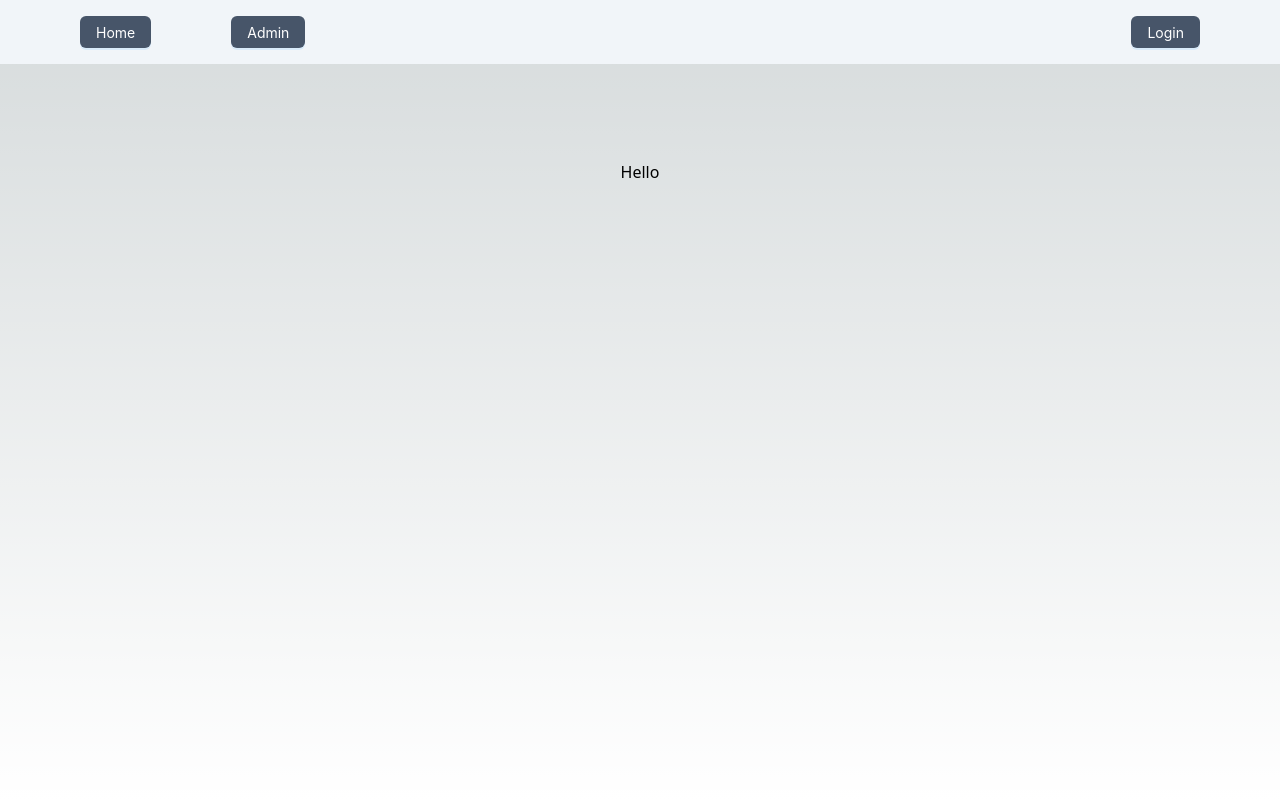
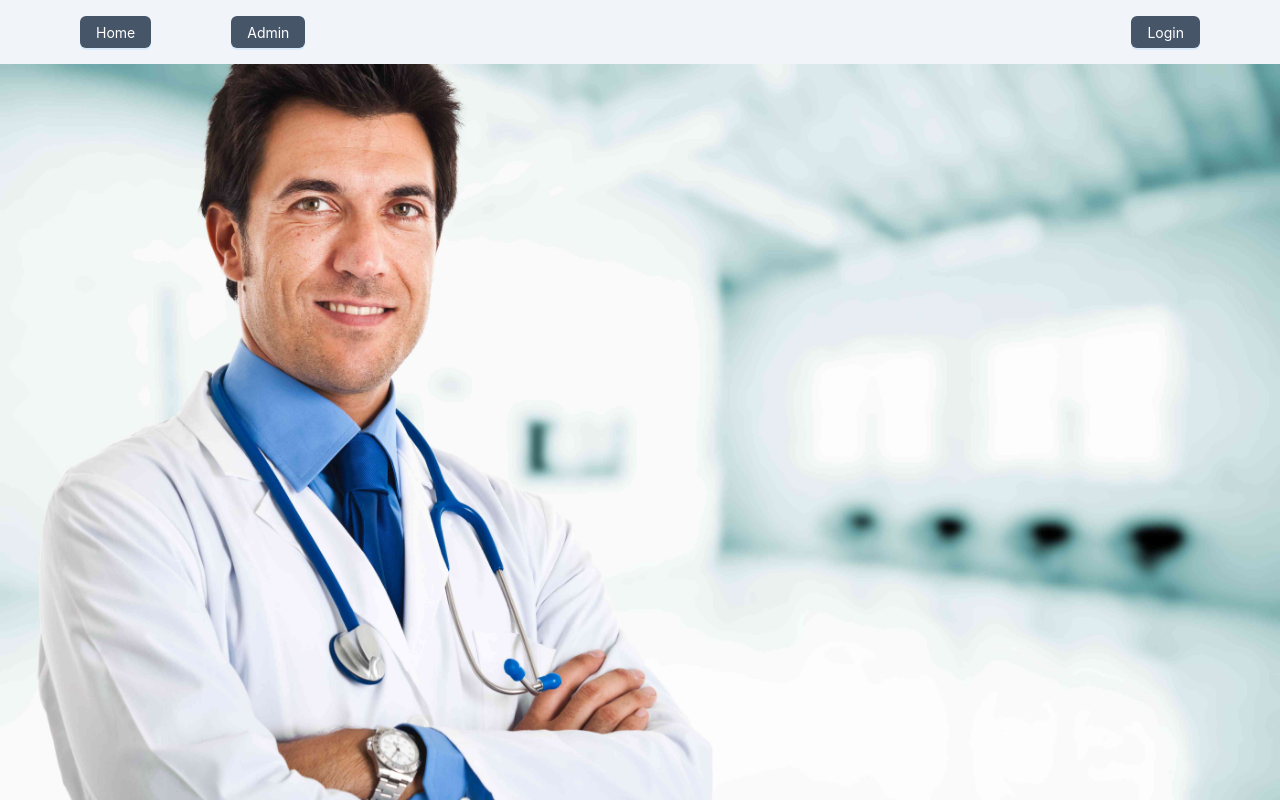
Before and after one commit to viethaihust/EHR-blockchain, a Next.js app: page / in a window 1280 px wide. Built offline with nearby package versions, Linux system fonts and the light colour scheme.

Commit message:
add-routing

```diff
--- a/next.config.mjs
+++ b/next.config.mjs
@@ -1,4 +1,14 @@
 /** @type {import('next').NextConfig} */
-const nextConfig = {};
+const nextConfig = {
+    async redirects() {
+        return [
+            {
+                source: '/admin',
+                destination: '/admin/hospitals',
+                permanent: true,
+            }
+        ]
+    }
+};
 
 export default nextConfig;
--- a/src/app/admin/page.jsx
+++ /dev/null
@@ -1,4 +0,0 @@
-const admin = () => {
-  return null;
-};
-export default admin;
--- a/src/app/page.jsx
+++ b/src/app/page.jsx
@@ -1,7 +1,7 @@
 export default function Home() {
   return (
-    <main className="flex h-[calc(100vh-4rem)] flex-col items-center justify-between p-24 w-full">
-      Hello
+    <main className="flex h-[calc(100vh-4rem)] flex-col items-center justify-between p-24 w-full bg-[url('../../public/doctor.jpg')] bg-cover">
+
     </main>
   );
 }
```
